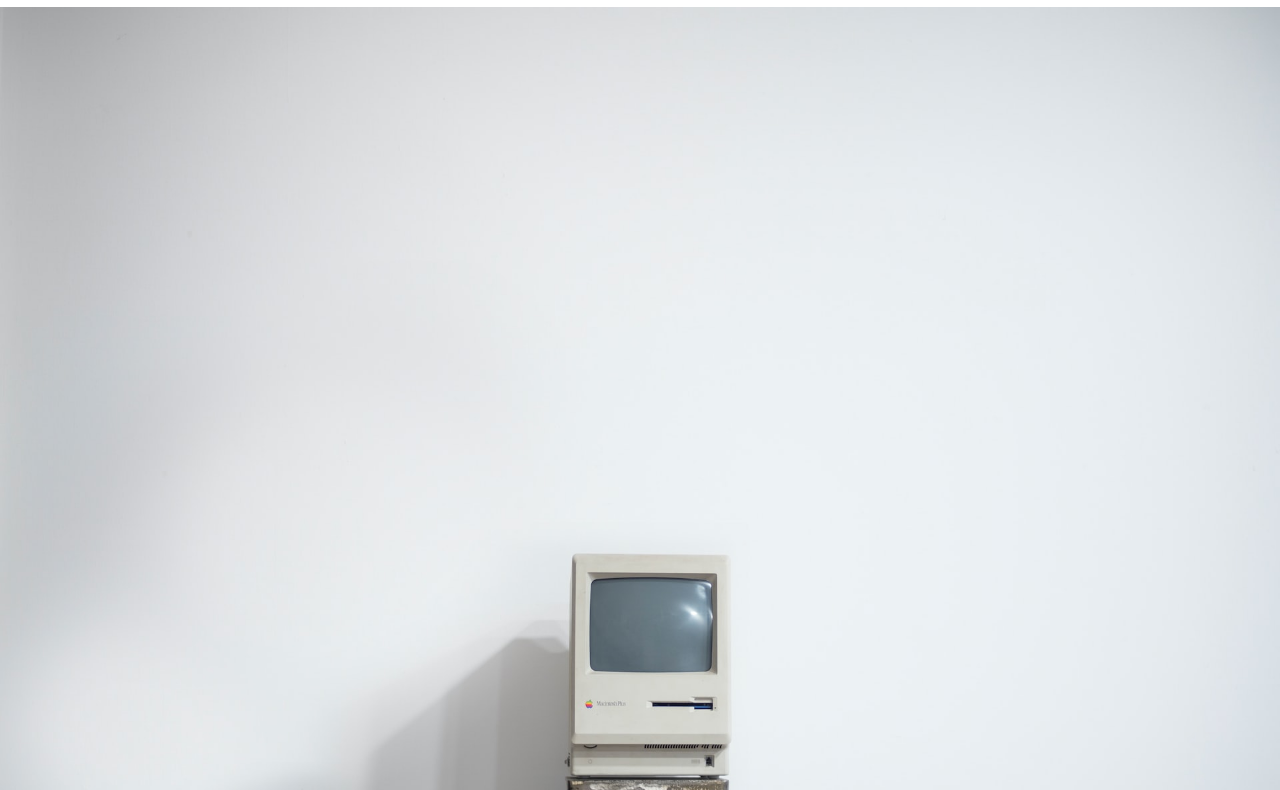
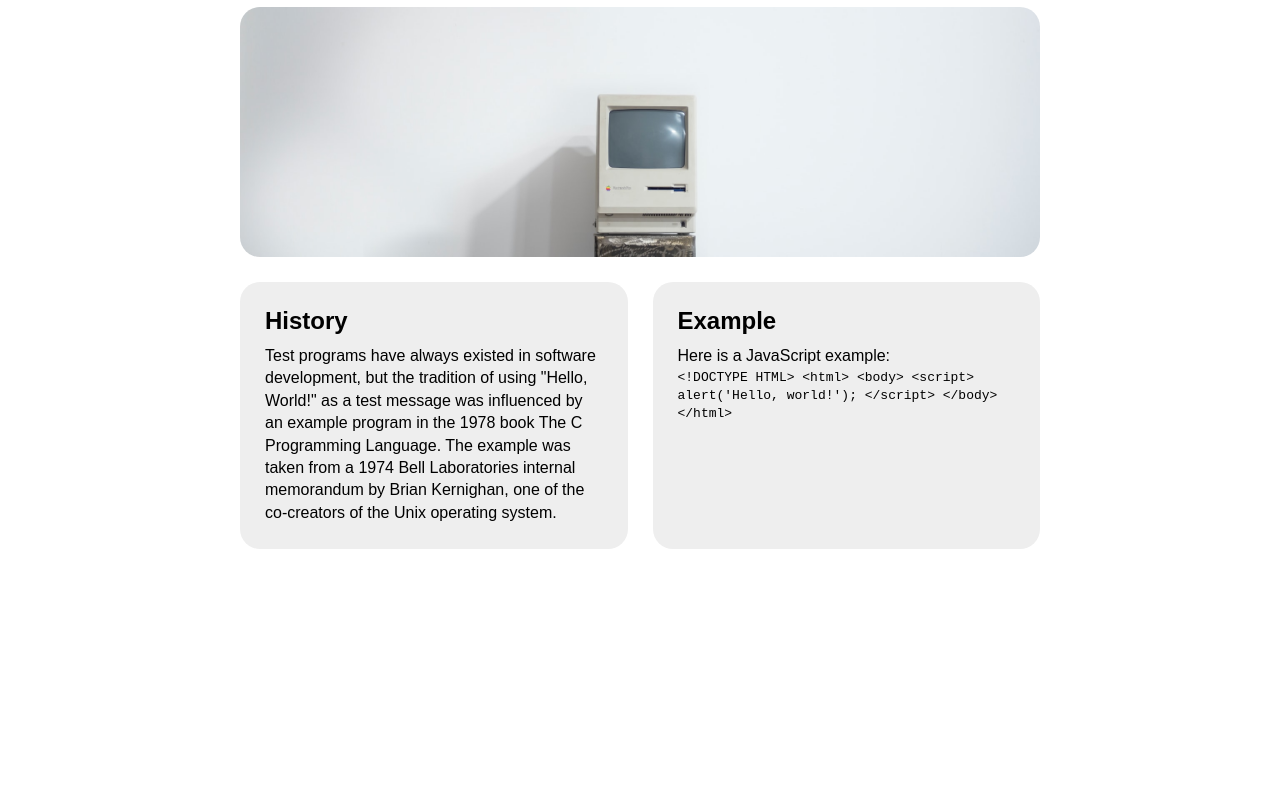
Before and after one commit to averymc21/MI-349-Avery-McLean, a plain HTML site: page index.html in a window 1280 px wide. Shown: the part 88-878 px from the top of the page. After the commit the page ends 800 px from the top, so only its background shows below. Drawn offline with Linux system fonts and the light colour scheme.

Commit message:
Layout css

```diff
--- a/index.html
+++ b/index.html
@@ -9,10 +9,12 @@
         <link rel="stylesheet" href="screen.css">
     </head>
     <body>
+        <main>
             <h1>HelloWorld</h1>
-        <img src="images/mac.jpg" alt="Vintage mac">
+            <div class="masthead">
 
-
+            </div>
+            <div class="details">
                 <section>
                     <h2>History</h2>
                     <p>
@@ -34,8 +36,8 @@
                         &lt;/html&gt;
                     </code>
                 </section>
-
+            </div>
+        </main>
         <script src="index.js"></script>
-
     </body>
 </html>
--- a/screen.css
+++ b/screen.css
@@ -6,6 +6,48 @@ body {
 
 }
 
+main {
+    margin: 0 auto;
+    width: 800px;
+
+
+
+}
+
+.masthead {
+    background-image: url('images/mac.jpg');
+    background-size: cover;
+    background-position: bottom;
+    height: 250px;
+    border-radius:20px;
+}
+
+.details {
+    display: flex;
+    gap: 25px;
+}
+
+.details section {
+    flex-grow: 1;
+    flex-basis: 0;
+    background: #eee;
+    padding: 25px;
+    border-radius: 20px;
+    margin-top: 25px;
+
+}
+
 img {
     width: 100%;
+    border-radius: 20px;
 }
+
+h2{
+    margin: 0 0 10px 0;
+
+}
+
+p {
+    margin: 0;
+    line-height: 1.4em;
+}
```
Lines whose indentation alone changed are shown as unchanged.
